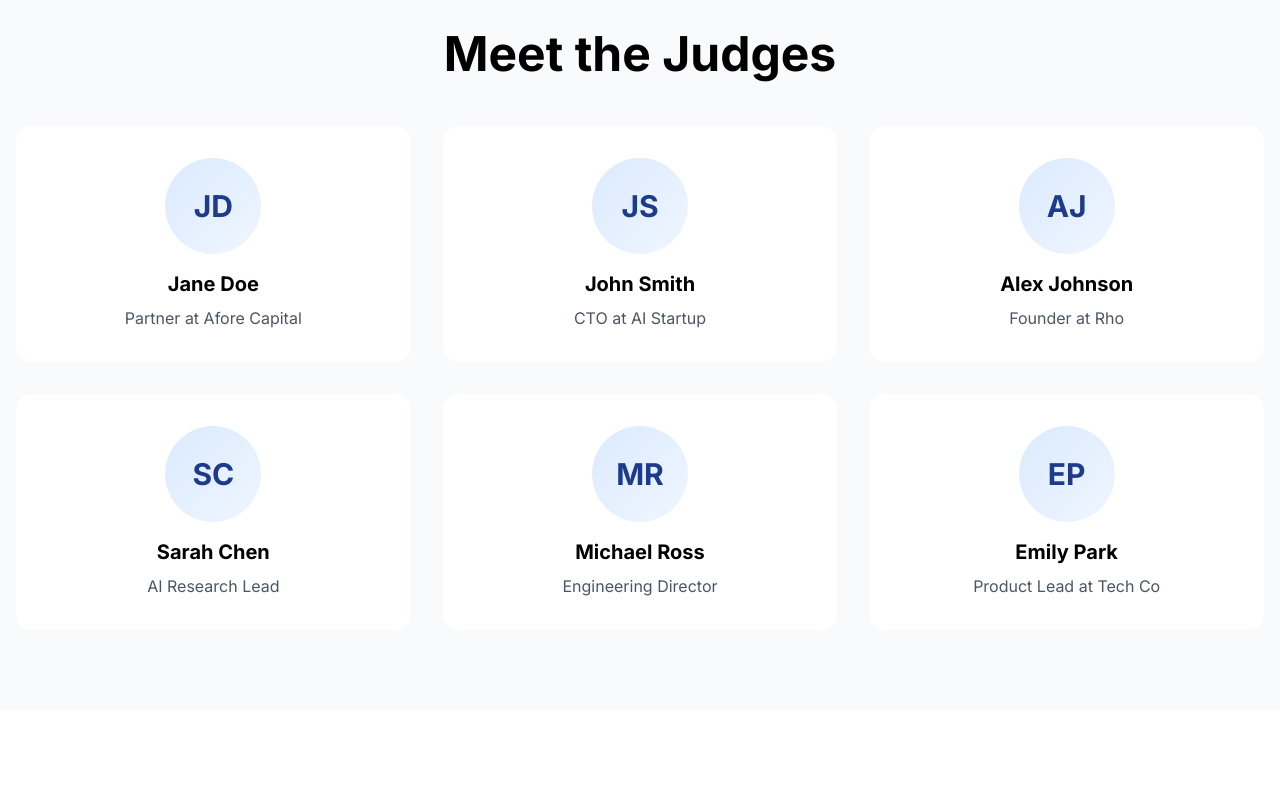
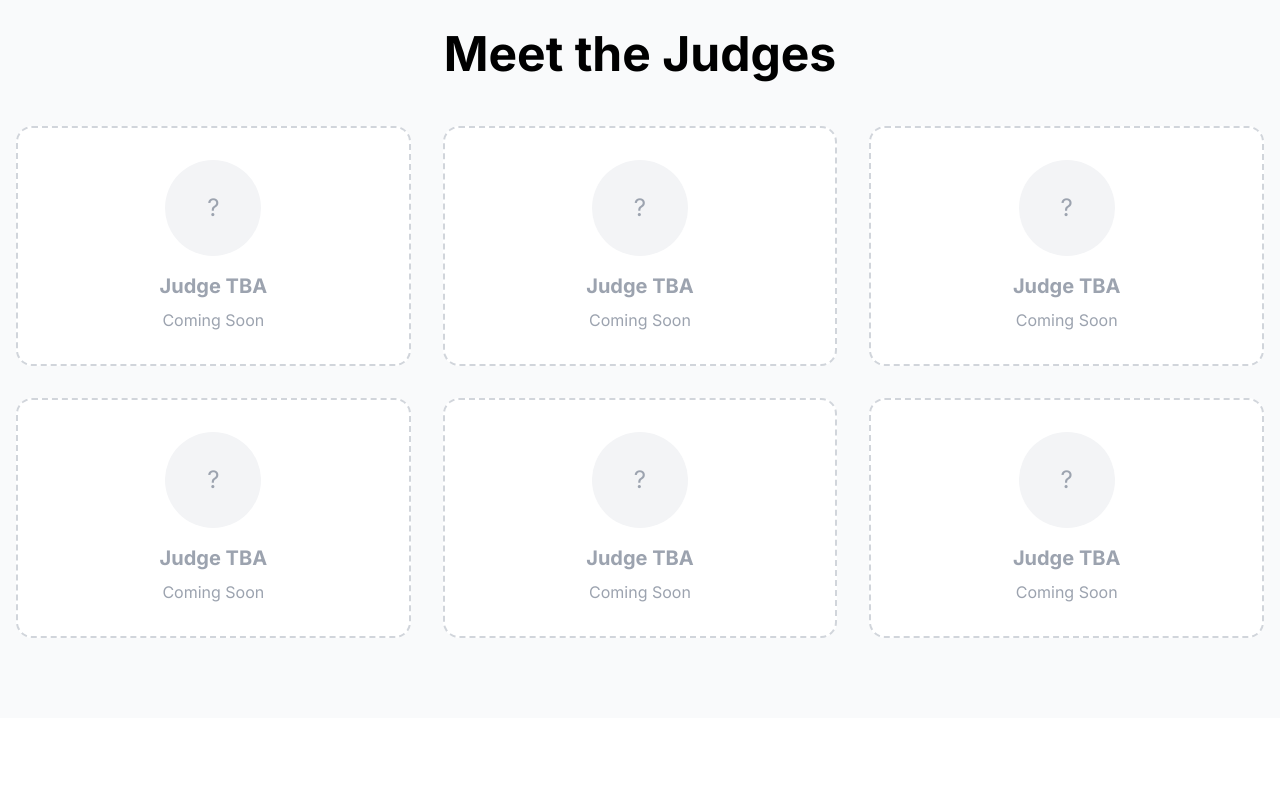
Before and after one commit to winnie14742/afore-hackathon, a Next.js app: page / in a window 1280 px wide. Shown: the part 3080-3872 px from the top of the page. Built offline with nearby package versions, Linux system fonts and the light colour scheme.

Commit message:
make judges anon

```diff
--- a/app/page.tsx
+++ b/app/page.tsx
@@ -262,21 +262,14 @@ export default function Home() {
         <div className="max-w-7xl mx-auto">
           <h2 className="text-4xl md:text-5xl font-bold text-center mb-12">Meet the Judges</h2>
           <div className="grid md:grid-cols-3 gap-8">
-            {[
-              { initials: 'JD', name: 'Jane Doe', title: 'Partner at Afore Capital' },
-              { initials: 'JS', name: 'John Smith', title: 'CTO at AI Startup' },
-              { initials: 'AJ', name: 'Alex Johnson', title: 'Founder at Rho' },
-              { initials: 'SC', name: 'Sarah Chen', title: 'AI Research Lead' },
-              { initials: 'MR', name: 'Michael Ross', title: 'Engineering Director' },
-              { initials: 'EP', name: 'Emily Park', title: 'Product Lead at Tech Co' },
-            ].map((judge, index) => (
-              <Link key={index} href="mailto:vsuortiz@andrew.cmu.edu" className="bg-white rounded-2xl p-8 text-center hover:shadow-xl transition-all card-hover cursor-pointer">
-                <div className="w-24 h-24 bg-gradient-to-br from-blue-100 to-blue-50 rounded-full mx-auto mb-4 flex items-center justify-center">
-                  <span className="text-3xl font-bold text-blue-900">{judge.initials}</span>
+            {[1, 2, 3, 4, 5, 6].map((index) => (
+              <div key={index} className="bg-white rounded-2xl p-8 text-center border-2 border-dashed border-gray-300">
+                <div className="w-24 h-24 bg-gray-100 rounded-full mx-auto mb-4 flex items-center justify-center">
+                  <span className="text-2xl text-gray-400">?</span>
                 </div>
-                <h3 className="text-xl font-bold mb-2">{judge.name}</h3>
-                <p className="text-gray-600">{judge.title}</p>
-              </Link>
+                <h3 className="text-xl font-bold mb-2 text-gray-400">Judge TBA</h3>
+                <p className="text-gray-400">Coming Soon</p>
+              </div>
             ))}
           </div>
         </div>
@@ -351,7 +344,7 @@ export default function Home() {
                 <span className="font-bold text-xl">Afore Agents Hackathon</span>
               </div>
               <p className="text-gray-400">Building the future with AI agents and MCP</p>
-              <p className="text-gray-400 text-sm mt-2">Hosted by Afore Capital & Rho</p>
+              <p className="text-gray-400 text-sm mt-2">Hosted by Afore Capital</p>
             </div>
             <div>
               <h4 className="font-semibold mb-4">Event Details</h4>
@@ -367,9 +360,9 @@ export default function Home() {
                 <Link href="https://afore.vc" target="_blank" className="text-gray-400 hover:text-white transition-colors">
                   Afore Capital →
                 </Link>
-                <Link href="https://rho.com" target="_blank" className="text-gray-400 hover:text-white transition-colors">
+                {/* <Link href="https://rho.com" target="_blank" className="text-gray-400 hover:text-white transition-colors">
                   Rho →
-                </Link>
+                </Link> */}
               </div>
             </div>
           </div>
```
